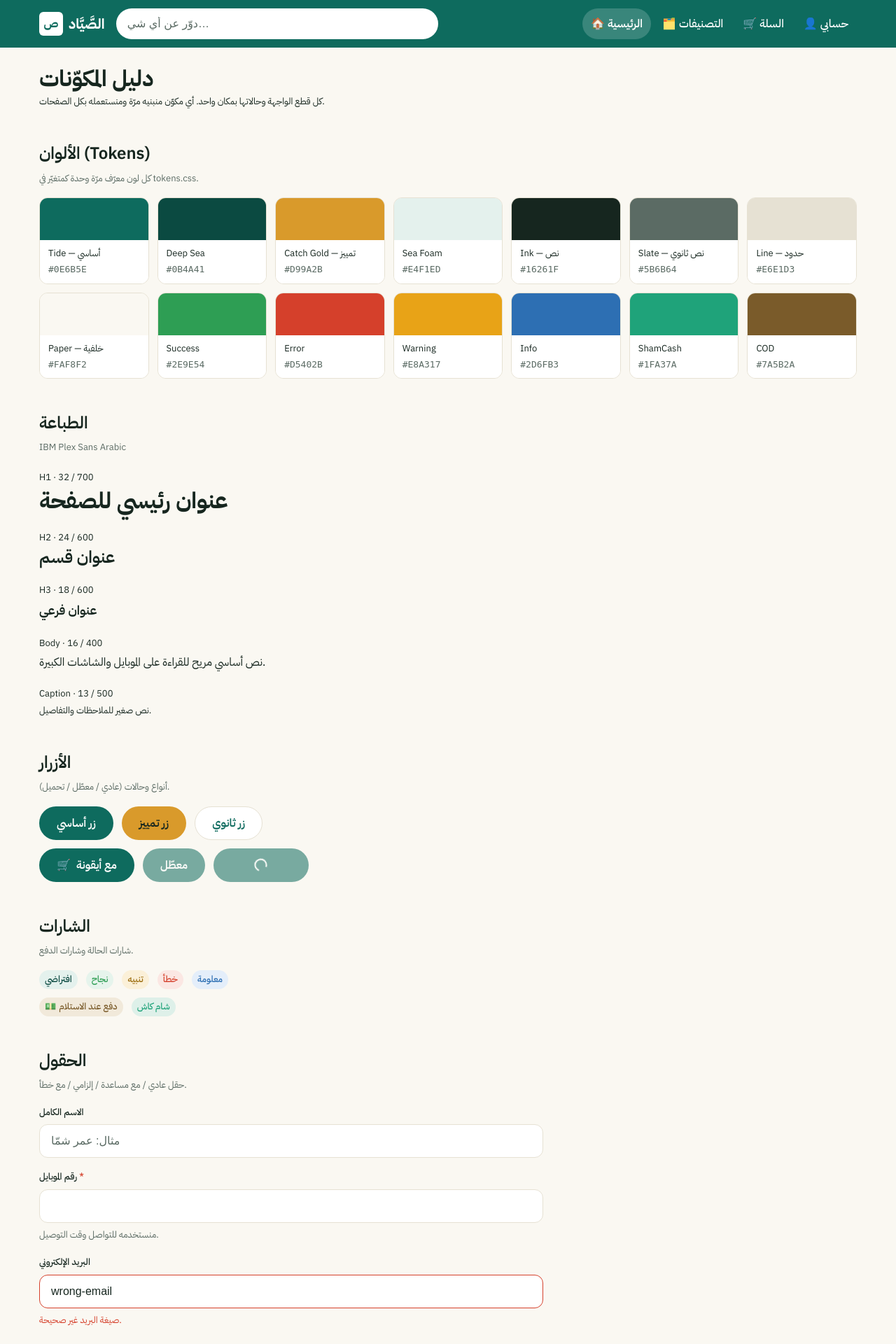
After one commit to ITomarShamma/Al-Sayyad, a Django app: page /styleguide/ in a window 1280 px wide. The commit adds this page. Shown: the top 1920 px of the page at 70% size. Run offline with Django 5.2, Linux system fonts and the light colour scheme.

Commit message:
M2: reusable component library + styleguide
- static/css/components.css: styles for Button (primary/accent/secondary +
  disabled/loading), Badge (status + COD/ShamCash payment), Field, Card,
  ProductCard, plus styleguide helpers. Moved button CSS out of base.css.
- templates/components/{button,badge,field,product_card}.html: parameterised
  partials, included with `only` so each component is context-isolated.
- /styleguide page (pages.styleguide): live catalog of every component, its
  states, the colour tokens, and the type scale.
- Home pillars now reuse the .card component (no one-off styles).
- Tests: styleguide renders all components incl. loading + payment badges.

Co-Authored-By: Claude Opus 4.8 <noreply@anthropic.com>

```diff
--- a/apps/pages/urls.py
+++ b/apps/pages/urls.py
@@ -6,4 +6,5 @@ app_name = "pages"
 
 urlpatterns = [
     path("", views.home, name="home"),
+    path("styleguide/", views.styleguide, name="styleguide"),
 ]
--- a/apps/pages/views.py
+++ b/apps/pages/views.py
@@ -4,3 +4,25 @@ from django.shortcuts import render
 def home(request):
     """الصفحة الرئيسية للمتجر — تعرض الواجهة الحقيقية بالهوية البصرية."""
     return render(request, "pages/home.html")
+
+
+def styleguide(request):
+    """دليل المكوّنات — يعرض كل مكوّنات الواجهة وحالاتها (صفحة تطوير)."""
+    # قائمة الألوان نمرّرها للقالب ليبني عيّنات (swatches) منها.
+    colors = [
+        ("Tide — أساسي", "--color-tide", "#0E6B5E"),
+        ("Deep Sea", "--color-deep-sea", "#0B4A41"),
+        ("Catch Gold — تمييز", "--color-gold", "#D99A2B"),
+        ("Sea Foam", "--color-sea-foam", "#E4F1ED"),
+        ("Ink — نص", "--color-ink", "#16261F"),
+        ("Slate — نص ثانوي", "--color-slate", "#5B6B64"),
+        ("Line — حدود", "--color-line", "#E6E1D3"),
+        ("Paper — خلفية", "--color-paper", "#FAF8F2"),
+        ("Success", "--color-success", "#2E9E54"),
+        ("Error", "--color-error", "#D5402B"),
+        ("Warning", "--color-warning", "#E8A317"),
+        ("Info", "--color-info", "#2D6FB3"),
+        ("ShamCash", "--color-shamcash", "#1FA37A"),
+        ("COD", "--color-cod", "#7A5B2A"),
+    ]
+    return render(request, "pages/styleguide.html", {"colors": colors})
--- a/static/css/base.css
+++ b/static/css/base.css
@@ -148,16 +148,7 @@ h3 { font-size: var(--fs-h3); font-weight: var(--fw-semibold); }
 .bottom-nav__item.is-active { color: var(--primary); font-weight: var(--fw-semibold); }
 .bottom-nav__icon { font-size: 1.25rem; line-height: 1; }
 
-/* --- زر أساسي (النسخة الأساسية؛ مكتبة الأزرار الكاملة بالموديول M2) --- */
-.btn {
-  display: inline-flex; align-items: center; justify-content: center;
-  min-block-size: var(--tap-min);
-  padding-inline: var(--space-5);
-  border: 1px solid transparent; border-radius: var(--radius-pill);
-  font-weight: var(--fw-semibold); font-size: var(--fs-body);
-}
-.btn--primary { background: var(--primary); color: var(--on-primary); }
-.btn--accent  { background: var(--accent);  color: var(--color-ink); }
+/* الأزرار وكل المكوّنات القابلة لإعادة الاستخدام → components.css */
 
 /* --- مقاطع الرئيسية --- */
 .hero {
@@ -173,14 +164,9 @@ h3 { font-size: var(--fs-h3); font-weight: var(--fw-semibold); }
 .section { margin-block-start: var(--space-6); }
 .section > h2 { margin-block-end: var(--space-4); }
 
-/* شبكة تتكيّف تلقائياً: عمودان على الموبايل، أكثر على الشاشات الأوسع */
+/* شبكة تتكيّف تلقائياً: عمودان على الموبايل، أكثر على الشاشات الأوسع.
+   كل عنصر داخلها يستعمل مكوّن .card (انظر components.css). */
 .pillars { display: grid; grid-template-columns: repeat(auto-fit, minmax(200px, 1fr)); gap: var(--space-4); }
-.pillar {
-  background: var(--surface); border: 1px solid var(--border);
-  border-radius: var(--radius-md); padding: var(--space-4);
-}
-.pillar strong { color: var(--primary-strong); }
-.pillar p { color: var(--text-muted); font-size: var(--fs-caption); margin-block-start: var(--space-1); }
 
 /* ==========================================================================
    نقطة التحوّل: تابلت/سطح المكتب (≥ 768px)
--- /dev/null
+++ b/static/css/components.css
@@ -0,0 +1,103 @@
+/* ==========================================================================
+   الصَّيَّاد — Components
+   مكوّنات قابلة لإعادة الاستخدام، مبنية على متغيّرات tokens.css.
+   كل مكوّن = قالب جزئي في templates/components/ + تنسيقه هنا.
+   ========================================================================== */
+
+/* --- زر (Button) ---------------------------------------------------------- */
+.btn {
+  display: inline-flex; align-items: center; justify-content: center; gap: var(--space-2);
+  min-block-size: var(--tap-min);
+  padding-inline: var(--space-5);
+  border: 1px solid transparent; border-radius: var(--radius-pill);
+  font-weight: var(--fw-semibold); font-size: var(--fs-body);
+  transition: filter .15s ease, opacity .15s ease;
+}
+.btn:hover { filter: brightness(0.96); }
+.btn:disabled, .btn[aria-disabled="true"] { opacity: .55; cursor: not-allowed; filter: none; }
+.btn--primary   { background: var(--primary); color: var(--on-primary); }
+.btn--accent    { background: var(--accent);  color: var(--color-ink); }
+.btn--secondary { background: var(--surface); color: var(--primary); border-color: var(--border); }
+
+/* حالة التحميل: نخفي النص ونُظهر دوّارة في المنتصف */
+.btn.is-loading { color: transparent; position: relative; pointer-events: none; }
+.btn__spinner {
+  position: absolute; inset-block-start: 50%; inset-inline-start: 50%;
+  inline-size: 1.1em; block-size: 1.1em; margin: -0.55em 0 0 -0.55em;
+  border: 2px solid currentColor; border-block-start-color: transparent;
+  border-radius: 50%; animation: spin .7s linear infinite;
+}
+.btn--primary.is-loading .btn__spinner,
+.btn--accent.is-loading  .btn__spinner { border-color: var(--on-primary); border-block-start-color: transparent; }
+@keyframes spin { to { transform: rotate(360deg); } }
+
+/* --- شارة (Badge) --------------------------------------------------------- */
+.badge {
+  display: inline-flex; align-items: center; gap: 4px;
+  padding-inline: var(--space-2); padding-block: 2px;
+  border-radius: var(--radius-pill);
+  font-size: var(--fs-caption); font-weight: var(--fw-medium);
+  background: var(--color-sea-foam); color: var(--primary-strong);
+}
+.badge--success  { background: #E6F4EC; color: var(--color-success); }
+.badge--warning  { background: #FBF0D8; color: #9A6A0A; }
+.badge--error    { background: #FBE7E3; color: var(--color-error); }
+.badge--info     { background: #E4EEFA; color: var(--color-info); }
+.badge--cod      { background: #F1E9DA; color: var(--color-cod); }
+.badge--shamcash { background: #DEF0E9; color: var(--color-shamcash); }
+
+/* --- حقل إدخال (Field) ---------------------------------------------------- */
+.field { display: flex; flex-direction: column; gap: 6px; }
+.field__label { font-weight: var(--fw-medium); font-size: var(--fs-caption); }
+.field__req { color: var(--color-error); }
+.field__input {
+  inline-size: 100%; min-block-size: var(--tap-min);
+  padding-inline: var(--space-4);
+  border: 1px solid var(--border); border-radius: var(--radius-md);
+  background: var(--surface); color: var(--text); font-size: var(--fs-body);
+}
+.field__input:focus { outline: 2px solid var(--primary); outline-offset: 1px; border-color: var(--primary); }
+.field__input::placeholder { color: var(--text-muted); }
+.field__msg { font-size: var(--fs-caption); color: var(--text-muted); }
+.field__msg--error { color: var(--color-error); }
+.field--error .field__input { border-color: var(--color-error); }
+
+/* --- بطاقة عامة (Card) ---------------------------------------------------- */
+.card {
+  background: var(--surface); border: 1px solid var(--border);
+  border-radius: var(--radius-md); padding: var(--space-4);
+}
+.card__title { color: var(--primary-strong); font-weight: var(--fw-semibold); }
+.card__text  { color: var(--text-muted); font-size: var(--fs-caption); margin-block-start: var(--space-1); }
+
+/* --- بطاقة منتج (ProductCard) -------------------------------------------- */
+.product-card {
+  display: flex; flex-direction: column;
+  background: var(--surface); border: 1px solid var(--border);
+  border-radius: var(--radius-md); overflow: clip;
+}
+.product-card__media { display: block; aspect-ratio: 1 / 1; background: var(--color-sea-foam); }
+.product-card__media img { inline-size: 100%; block-size: 100%; object-fit: cover; }
+.product-card__placeholder { block-size: 100%; display: grid; place-items: center; font-size: 2rem; color: var(--text-muted); }
+.product-card__body { display: flex; flex-direction: column; gap: var(--space-2); padding: var(--space-3); }
+.product-card__name { font-size: var(--fs-body); font-weight: var(--fw-semibold); line-height: var(--lh-tight); }
+.product-card__price { color: var(--primary-strong); font-weight: var(--fw-bold); font-size: 1.05rem; }
+.product-card__currency { font-size: var(--fs-caption); font-weight: var(--fw-medium); color: var(--text-muted); }
+.product-card__badges { display: flex; flex-wrap: wrap; gap: 6px; }
+.product-card .btn { inline-size: 100%; }
+
+/* شبكة منتجات متجاوبة (تُستعمل بصفحات العرض لاحقاً) */
+.product-grid { display: grid; grid-template-columns: repeat(auto-fill, minmax(150px, 1fr)); gap: var(--space-4); }
+@media (min-width: 768px) { .product-grid { grid-template-columns: repeat(auto-fill, minmax(210px, 1fr)); } }
+
+/* --- مساعدات صفحة دليل المكوّنات (Styleguide) ----------------------------- */
+.sg-section { margin-block-start: var(--space-8); }
+.sg-section > h2 { margin-block-end: var(--space-2); }
+.sg-section > .sg-note { color: var(--text-muted); margin-block-end: var(--space-4); font-size: var(--fs-caption); }
+.sg-row { display: flex; flex-wrap: wrap; gap: var(--space-3); align-items: center; }
+.sg-stack { display: flex; flex-direction: column; gap: var(--space-4); max-inline-size: var(--content-narrow); }
+.sg-swatches { display: grid; grid-template-columns: repeat(auto-fill, minmax(150px, 1fr)); gap: var(--space-3); }
+.sg-swatch { border: 1px solid var(--border); border-radius: var(--radius-md); overflow: clip; }
+.sg-swatch__chip { block-size: 60px; }
+.sg-swatch__meta { padding: var(--space-2) var(--space-3); background: var(--surface); font-size: var(--fs-caption); }
+.sg-swatch__meta code { color: var(--text-muted); }
--- a/templates/base.html
+++ b/templates/base.html
@@ -8,6 +8,7 @@
 
   <link rel="stylesheet" href="{% static 'css/tokens.css' %}">
   <link rel="stylesheet" href="{% static 'css/base.css' %}">
+  <link rel="stylesheet" href="{% static 'css/components.css' %}">
   {% block extra_css %}{% endblock %}
 
   <script src="{% static 'js/htmx.min.js' %}" defer></script>
--- /dev/null
+++ b/templates/components/badge.html
@@ -0,0 +1,10 @@
+{% comment %}
+  مكوّن: شارة (Badge)
+  المتغيّرات:
+    label : النص (إلزامي)
+    kind  : default | success | warning | error | info | cod | shamcash  (افتراضي: default)
+    icon  : إيموجي/رمز اختياري
+  الاستعمال:
+    {% include 'components/badge.html' with kind='shamcash' label='شام كاش' only %}
+{% endcomment %}
+<span class="badge badge--{{ kind|default:'default' }}">{% if icon %}<span aria-hidden="true">{{ icon }}</span>{% endif %}{{ label }}</span>
--- /dev/null
+++ b/templates/components/button.html
@@ -0,0 +1,28 @@
+{% comment %}
+  مكوّن: زر (Button)
+  المتغيّرات:
+    label    : النص (إلزامي)
+    variant  : primary | accent | secondary   (افتراضي: primary)
+    href     : لو مرّرته، يصير رابط <a> بدل <button>
+    type     : button | submit                (افتراضي: button)
+    icon     : إيموجي/رمز اختياري قبل النص
+    disabled : true لتعطيله
+    loading  : true لإظهار دوّارة التحميل
+  الاستعمال:
+    {% include 'components/button.html' with label='أضف للسلة' variant='primary' icon='🛒' only %}
+{% endcomment %}
+{% if href %}
+  <a class="btn btn--{{ variant|default:'primary' }}{% if loading %} is-loading{% endif %}"
+     href="{{ href }}"{% if disabled %} aria-disabled="true" tabindex="-1"{% endif %}>
+    {% if loading %}<span class="btn__spinner" aria-hidden="true"></span>{% endif %}
+    {% if icon %}<span class="btn__icon" aria-hidden="true">{{ icon }}</span>{% endif %}
+    <span class="btn__label">{{ label }}</span>
+  </a>
+{% else %}
+  <button class="btn btn--{{ variant|default:'primary' }}{% if loading %} is-loading{% endif %}"
+          type="{{ type|default:'button' }}"{% if disabled or loading %} disabled{% endif %}>
+    {% if loading %}<span class="btn__spinner" aria-hidden="true"></span>{% endif %}
+    {% if icon %}<span class="btn__icon" aria-hidden="true">{{ icon }}</span>{% endif %}
+    <span class="btn__label">{{ label }}</span>
+  </button>
+{% endif %}
--- /dev/null
+++ b/templates/components/field.html
@@ -0,0 +1,24 @@
+{% comment %}
+  مكوّن: حقل إدخال (Field)
+  المتغيّرات:
+    name        : اسم الحقل (إلزامي — يُستعمل للـid والـname)
+    label       : النص الظاهر فوق الحقل (إلزامي)
+    type        : text | email | password | number | search  (افتراضي: text)
+    placeholder : نص إرشادي داخل الحقل
+    value       : قيمة مبدئية
+    help        : نص مساعدة أسفل الحقل
+    error       : نص خطأ (يلوّن الحقل بالأحمر)
+    required    : true ليصبح إلزامياً
+  الاستعمال:
+    {% include 'components/field.html' with name='phone' label='رقم الموبايل' type='number' required=True only %}
+{% endcomment %}
+<div class="field{% if error %} field--error{% endif %}">
+  <label class="field__label" for="id_{{ name }}">{{ label }}{% if required %} <span class="field__req" aria-hidden="true">*</span>{% endif %}</label>
+  <input class="field__input" id="id_{{ name }}" name="{{ name }}" type="{{ type|default:'text' }}"
+         {% if placeholder %}placeholder="{{ placeholder }}"{% endif %}
+         {% if value %}value="{{ value }}"{% endif %}
+         {% if required %}required{% endif %}
+         {% if error %}aria-invalid="true"{% endif %}>
+  {% if error %}<p class="field__msg field__msg--error">{{ error }}</p>
+  {% elif help %}<p class="field__msg">{{ help }}</p>{% endif %}
+</div>
--- /dev/null
+++ b/templates/components/product_card.html
@@ -0,0 +1,27 @@
+{% comment %}
+  مكوّن: بطاقة منتج (ProductCard)
+  المتغيّرات:
+    name      : اسم المنتج (إلزامي)
+    price     : السعر كنص جاهز للعرض (مثل '250,000')
+    href      : رابط صفحة المنتج
+    image_url : رابط الصورة (إن غاب نعرض صورة بديلة)
+  ملاحظة: لاحقاً (M4) نمرّر كائن product من قاعدة البيانات بدل القيم المنفصلة.
+{% endcomment %}
+{% load i18n %}
+{% translate 'أضف للسلة' as add_label %}
+{% translate 'دفع عند الاستلام' as cod_label %}
+<article class="product-card">
+  <a class="product-card__media" href="{{ href|default:'#' }}">
+    {% if image_url %}<img src="{{ image_url }}" alt="{{ name }}" loading="lazy">
+    {% else %}<div class="product-card__placeholder" aria-hidden="true">🖼️</div>{% endif %}
+  </a>
+  <div class="product-card__body">
+    <h3 class="product-card__name"><a href="{{ href|default:'#' }}">{{ name }}</a></h3>
+    <div class="product-card__price">{{ price }} <span class="product-card__currency">{% translate 'ل.س' %}</span></div>
+    <div class="product-card__badges">
+      {% include 'components/badge.html' with kind='cod' label=cod_label only %}
+      {% include 'components/badge.html' with kind='shamcash' label='شام كاش' only %}
+    </div>
+    {% include 'components/button.html' with label=add_label variant='primary' icon='🛒' only %}
+  </div>
+</article>
--- /dev/null
+++ b/templates/pages/styleguide.html
@@ -0,0 +1,104 @@
+{% extends 'base.html' %}
+{% load i18n %}
+
+{% block title %}دليل المكوّنات — الصَّيَّاد{% endblock %}
+
+{% block content %}
+<h1>{% translate 'دليل المكوّنات' %}</h1>
+<p class="caption">{% translate 'كل قطع الواجهة وحالاتها بمكان واحد. أي مكوّن منبنيه مرّة ومنستعمله بكل الصفحات.' %}</p>
+
+{# ---------- الألوان ---------- #}
+<section class="sg-section">
+  <h2>{% translate 'الألوان (Tokens)' %}</h2>
+  <p class="sg-note">{% translate 'كل لون معرّف مرّة وحدة كمتغيّر في tokens.css.' %}</p>
+  <div class="sg-swatches">
+    {% for name, var, hex in colors %}
+    <div class="sg-swatch">
+      <div class="sg-swatch__chip" style="background: var({{ var }})"></div>
+      <div class="sg-swatch__meta">{{ name }}<br><code>{{ hex }}</code></div>
+    </div>
+    {% endfor %}
+  </div>
+</section>
+
+{# ---------- الطباعة ---------- #}
+<section class="sg-section">
+  <h2>{% translate 'الطباعة' %}</h2>
+  <p class="sg-note">IBM Plex Sans Arabic</p>
+  <div class="sg-stack">
+    <div><span class="caption">H1 · 32 / 700</span><h1>{% translate 'عنوان رئيسي للصفحة' %}</h1></div>
+    <div><span class="caption">H2 · 24 / 600</span><h2>{% translate 'عنوان قسم' %}</h2></div>
+    <div><span class="caption">H3 · 18 / 600</span><h3>{% translate 'عنوان فرعي' %}</h3></div>
+    <div><span class="caption">Body · 16 / 400</span><p>{% translate 'نص أساسي مريح للقراءة على الموبايل والشاشات الكبيرة.' %}</p></div>
+    <div><span class="caption">Caption · 13 / 500</span><p class="caption">{% translate 'نص صغير للملاحظات والتفاصيل.' %}</p></div>
+  </div>
+</section>
+
+{# ---------- الأزرار ---------- #}
+<section class="sg-section">
+  <h2>{% translate 'الأزرار' %}</h2>
+  <p class="sg-note">{% translate 'أنواع وحالات (عادي / معطّل / تحميل).' %}</p>
+  <div class="sg-row">
+    {% include 'components/button.html' with label='زر أساسي' variant='primary' only %}
+    {% include 'components/button.html' with label='زر تمييز' variant='accent' only %}
+    {% include 'components/button.html' with label='زر ثانوي' variant='secondary' only %}
+  </div>
+  <div class="sg-row" style="margin-block-start: var(--space-3)">
+    {% include 'components/button.html' with label='مع أيقونة' variant='primary' icon='🛒' only %}
+    {% include 'components/button.html' with label='معطّل' variant='primary' disabled=True only %}
+    {% include 'components/button.html' with label='جاري التحميل' variant='primary' loading=True only %}
+  </div>
+</section>
+
+{# ---------- الشارات ---------- #}
+<section class="sg-section">
+  <h2>{% translate 'الشارات' %}</h2>
+  <p class="sg-note">{% translate 'شارات الحالة وشارات الدفع.' %}</p>
+  <div class="sg-row">
+    {% include 'components/badge.html' with kind='default' label='افتراضي' only %}
+    {% include 'components/badge.html' with kind='success' label='نجاح' only %}
+    {% include 'components/badge.html' with kind='warning' label='تنبيه' only %}
+    {% include 'components/badge.html' with kind='error' label='خطأ' only %}
+    {% include 'components/badge.html' with kind='info' label='معلومة' only %}
+  </div>
+  <div class="sg-row" style="margin-block-start: var(--space-3)">
+    {% include 'components/badge.html' with kind='cod' label='دفع عند الاستلام' icon='💵' only %}
+    {% include 'components/badge.html' with kind='shamcash' label='شام كاش' only %}
+  </div>
+</section>
+
+{# ---------- الحقول ---------- #}
+<section class="sg-section">
+  <h2>{% translate 'الحقول' %}</h2>
+  <p class="sg-note">{% translate 'حقل عادي / مع مساعدة / إلزامي / مع خطأ.' %}</p>
+  <div class="sg-stack">
+    {% include 'components/field.html' with name='full_name' label='الاسم الكامل' placeholder='مثال: عمر شمّا' only %}
+    {% include 'components/field.html' with name='phone' label='رقم الموبايل' type='number' help='منستخدمه للتواصل وقت التوصيل.' required=True only %}
+    {% include 'components/field.html' with name='email' label='البريد الإلكتروني' type='email' value='wrong-email' error='صيغة البريد غير صحيحة.' only %}
+  </div>
+</section>
+
+{# ---------- البطاقة العامة ---------- #}
+<section class="sg-section">
+  <h2>{% translate 'البطاقة العامة' %}</h2>
+  <p class="sg-note">{% translate 'حاوية لأي محتوى.' %}</p>
+  <div class="sg-stack">
+    <div class="card">
+      <strong class="card__title">{% translate 'عنوان البطاقة' %}</strong>
+      <p class="card__text">{% translate 'نص توضيحي قصير داخل البطاقة.' %}</p>
+    </div>
+  </div>
+</section>
+
+{# ---------- بطاقات المنتجات ---------- #}
+<section class="sg-section">
+  <h2>{% translate 'بطاقات المنتجات' %}</h2>
+  <p class="sg-note">{% translate 'بيانات تجريبية الآن؛ بالموديول M4 منمرّر منتجات حقيقية من قاعدة البيانات.' %}</p>
+  <div class="product-grid">
+    {% include 'components/product_card.html' with name='سمّاعة لاسلكية' price='250,000' only %}
+    {% include 'components/product_card.html' with name='غلاية كهربائية' price='180,000' only %}
+    {% include 'components/product_card.html' with name='شاحن سريع 65 واط' price='95,000' only %}
+    {% include 'components/product_card.html' with name='حقيبة ظهر' price='120,000' only %}
+  </div>
+</section>
+{% endblock %}
```
Also changed, not shown: apps/pages/tests.py (+18 -0 lines), templates/pages/home.html (+12 -12 lines).
